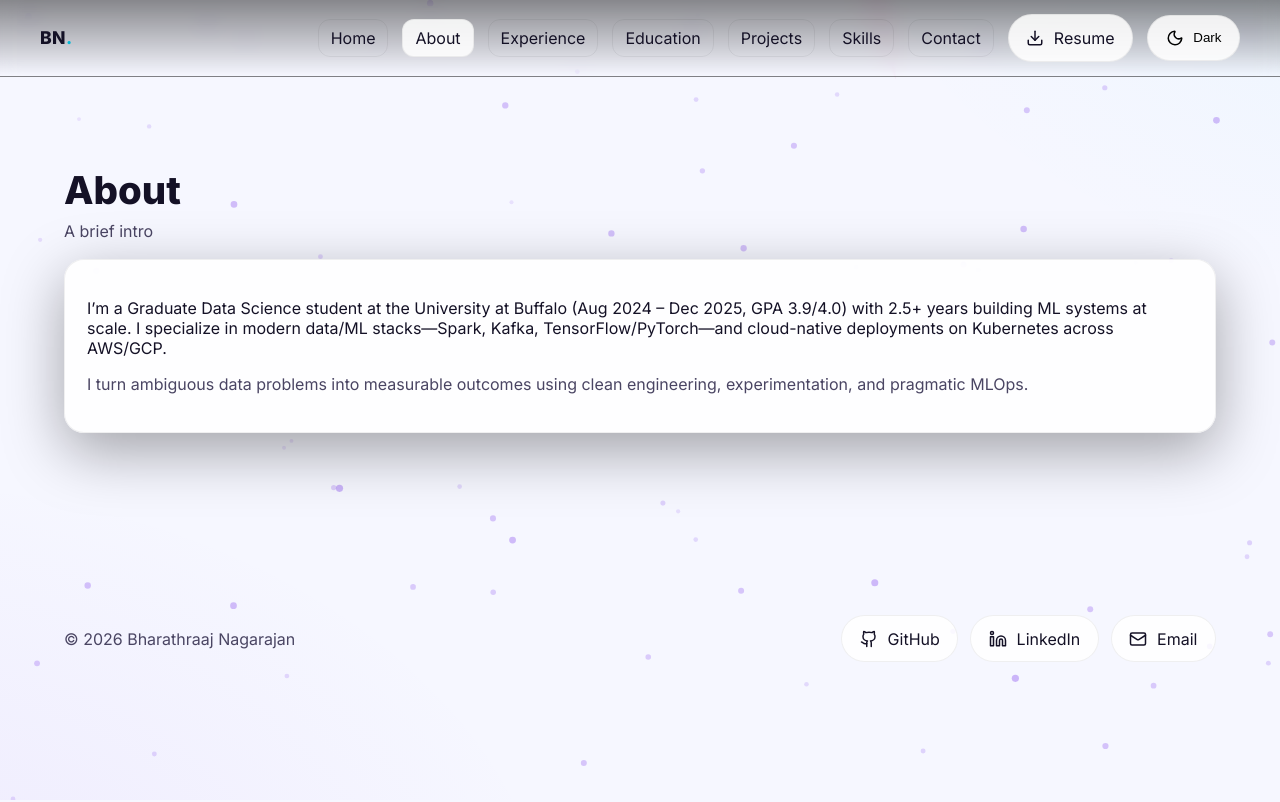
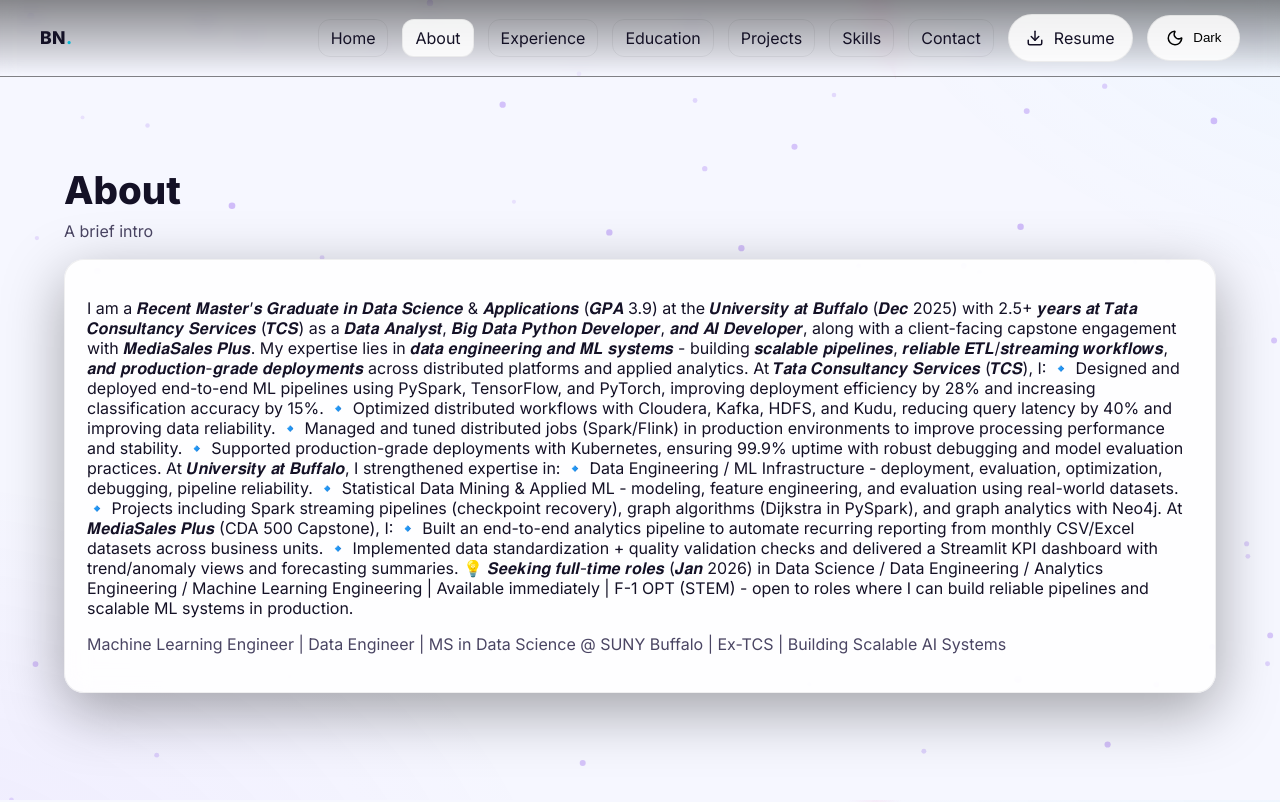
Before and after one commit to BharathraajNagarajan/Bharath-portfolio, a React (Vite) app: page /about in a window 1280 px wide. Shown: the top 802 px of the page. Built offline with nearby package versions, Linux system fonts and the light colour scheme.

Commit message:
Update About section with new qualifications and skills
Updated About section.

```diff
--- a/src/pages/About.jsx
+++ b/src/pages/About.jsx
@@ -5,11 +5,29 @@ export default function About(){
     <Section title="About" subtitle="A brief intro">
       <div className="card" style={{padding:22}}>
         <p>
-          I’m a Graduate Data Science student at the University at Buffalo (Aug 2024 – Dec 2025, GPA 3.9/4.0) with 2.5+ years building
-          ML systems at scale. I specialize in modern data/ML stacks—Spark, Kafka, TensorFlow/PyTorch—and cloud-native deployments on Kubernetes across AWS/GCP.
+          I am a 𝑹𝒆𝒄𝒆𝒏𝒕 𝑴𝒂𝒔𝒕𝒆𝒓’𝒔 𝑮𝒓𝒂𝒅𝒖𝒂𝒕𝒆 𝒊𝒏 𝑫𝒂𝒕𝒂 𝑺𝒄𝒊𝒆𝒏𝒄𝒆 & 𝑨𝒑𝒑𝒍𝒊𝒄𝒂𝒕𝒊𝒐𝒏𝒔 (𝑮𝑷𝑨 3.9) at the 𝑼𝒏𝒊𝒗𝒆𝒓𝒔𝒊𝒕𝒚 𝒂𝒕 𝑩𝒖𝒇𝒇𝒂𝒍𝒐 (𝑫𝒆𝒄 2025) with 2.5+ 𝒚𝒆𝒂𝒓𝒔 𝒂𝒕 𝑻𝒂𝒕𝒂 𝑪𝒐𝒏𝒔𝒖𝒍𝒕𝒂𝒏𝒄𝒚 𝑺𝒆𝒓𝒗𝒊𝒄𝒆𝒔 (𝑻𝑪𝑺) as a 𝑫𝒂𝒕𝒂 𝑨𝒏𝒂𝒍𝒚𝒔𝒕, 𝑩𝒊𝒈 𝑫𝒂𝒕𝒂 𝑷𝒚𝒕𝒉𝒐𝒏 𝑫𝒆𝒗𝒆𝒍𝒐𝒑𝒆𝒓, 𝒂𝒏𝒅 𝑨𝑰 𝑫𝒆𝒗𝒆𝒍𝒐𝒑𝒆𝒓, along with a client-facing capstone engagement with 𝑴𝒆𝒅𝒊𝒂𝑺𝒂𝒍𝒆𝒔 𝑷𝒍𝒖𝒔.
+
+My expertise lies in 𝒅𝒂𝒕𝒂 𝒆𝒏𝒈𝒊𝒏𝒆𝒆𝒓𝒊𝒏𝒈 𝒂𝒏𝒅 𝑴𝑳 𝒔𝒚𝒔𝒕𝒆𝒎𝒔 - building 𝒔𝒄𝒂𝒍𝒂𝒃𝒍𝒆 𝒑𝒊𝒑𝒆𝒍𝒊𝒏𝒆𝒔, 𝒓𝒆𝒍𝒊𝒂𝒃𝒍𝒆 𝑬𝑻𝑳/𝒔𝒕𝒓𝒆𝒂𝒎𝒊𝒏𝒈 𝒘𝒐𝒓𝒌𝒇𝒍𝒐𝒘𝒔, 𝒂𝒏𝒅 𝒑𝒓𝒐𝒅𝒖𝒄𝒕𝒊𝒐𝒏-𝒈𝒓𝒂𝒅𝒆 𝒅𝒆𝒑𝒍𝒐𝒚𝒎𝒆𝒏𝒕𝒔 across distributed platforms and applied analytics.
+
+At 𝑻𝒂𝒕𝒂 𝑪𝒐𝒏𝒔𝒖𝒍𝒕𝒂𝒏𝒄𝒚 𝑺𝒆𝒓𝒗𝒊𝒄𝒆𝒔 (𝑻𝑪𝑺), I:
+🔹 Designed and deployed end-to-end ML pipelines using PySpark, TensorFlow, and PyTorch, improving deployment efficiency by 28% and increasing classification accuracy by 15%.
+🔹 Optimized distributed workflows with Cloudera, Kafka, HDFS, and Kudu, reducing query latency by 40% and improving data reliability.
+🔹 Managed and tuned distributed jobs (Spark/Flink) in production environments to improve processing performance and stability.
+🔹 Supported production-grade deployments with Kubernetes, ensuring 99.9% uptime with robust debugging and model evaluation practices.
+
+At 𝑼𝒏𝒊𝒗𝒆𝒓𝒔𝒊𝒕𝒚 𝒂𝒕 𝑩𝒖𝒇𝒇𝒂𝒍𝒐, I strengthened expertise in:
+🔹 Data Engineering / ML Infrastructure - deployment, evaluation, optimization, debugging, pipeline reliability.
+🔹 Statistical Data Mining & Applied ML - modeling, feature engineering, and evaluation using real-world datasets.
+🔹 Projects including Spark streaming pipelines (checkpoint recovery), graph algorithms (Dijkstra in PySpark), and graph analytics with Neo4j.
+
+At 𝑴𝒆𝒅𝒊𝒂𝑺𝒂𝒍𝒆𝒔 𝑷𝒍𝒖𝒔 (CDA 500 Capstone), I:
+🔹 Built an end-to-end analytics pipeline to automate recurring reporting from monthly CSV/Excel datasets across business units.
+🔹 Implemented data standardization + quality validation checks and delivered a Streamlit KPI dashboard with trend/anomaly views and forecasting summaries.
+
+💡 𝑺𝒆𝒆𝒌𝒊𝒏𝒈 𝒇𝒖𝒍𝒍-𝒕𝒊𝒎𝒆 𝒓𝒐𝒍𝒆𝒔 (𝑱𝒂𝒏 2026) in Data Science / Data Engineering / Analytics Engineering / Machine Learning Engineering | Available immediately | F-1 OPT (STEM) - open to roles where I can build reliable pipelines and scalable ML systems in production.
         </p>
         <p className="mute">
-          I turn ambiguous data problems into measurable outcomes using clean engineering, experimentation, and pragmatic MLOps.
+          Machine Learning Engineer | Data Engineer | MS in Data Science @ SUNY Buffalo | Ex-TCS | Building Scalable AI Systems
         </p>
       </div>
     </Section>
```
